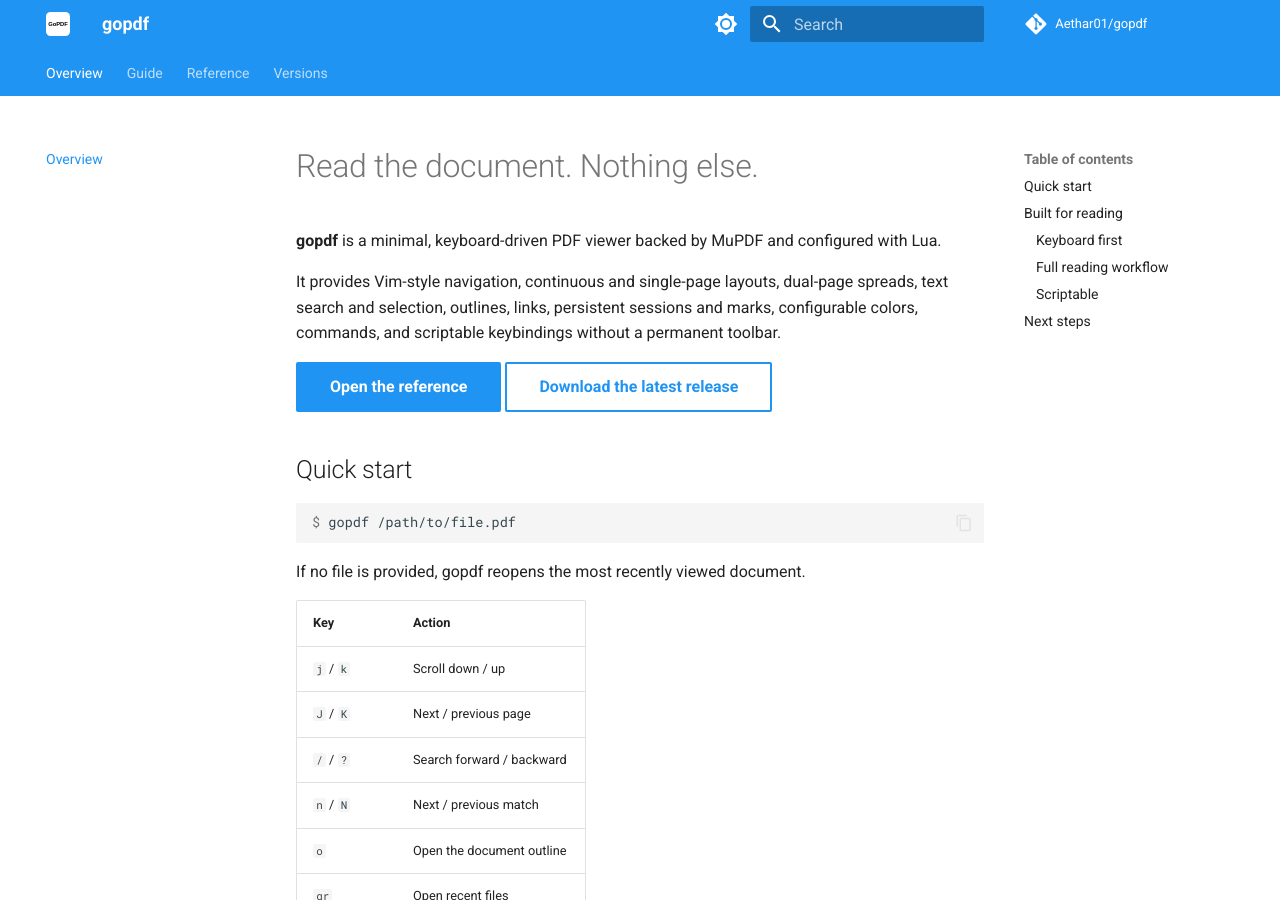
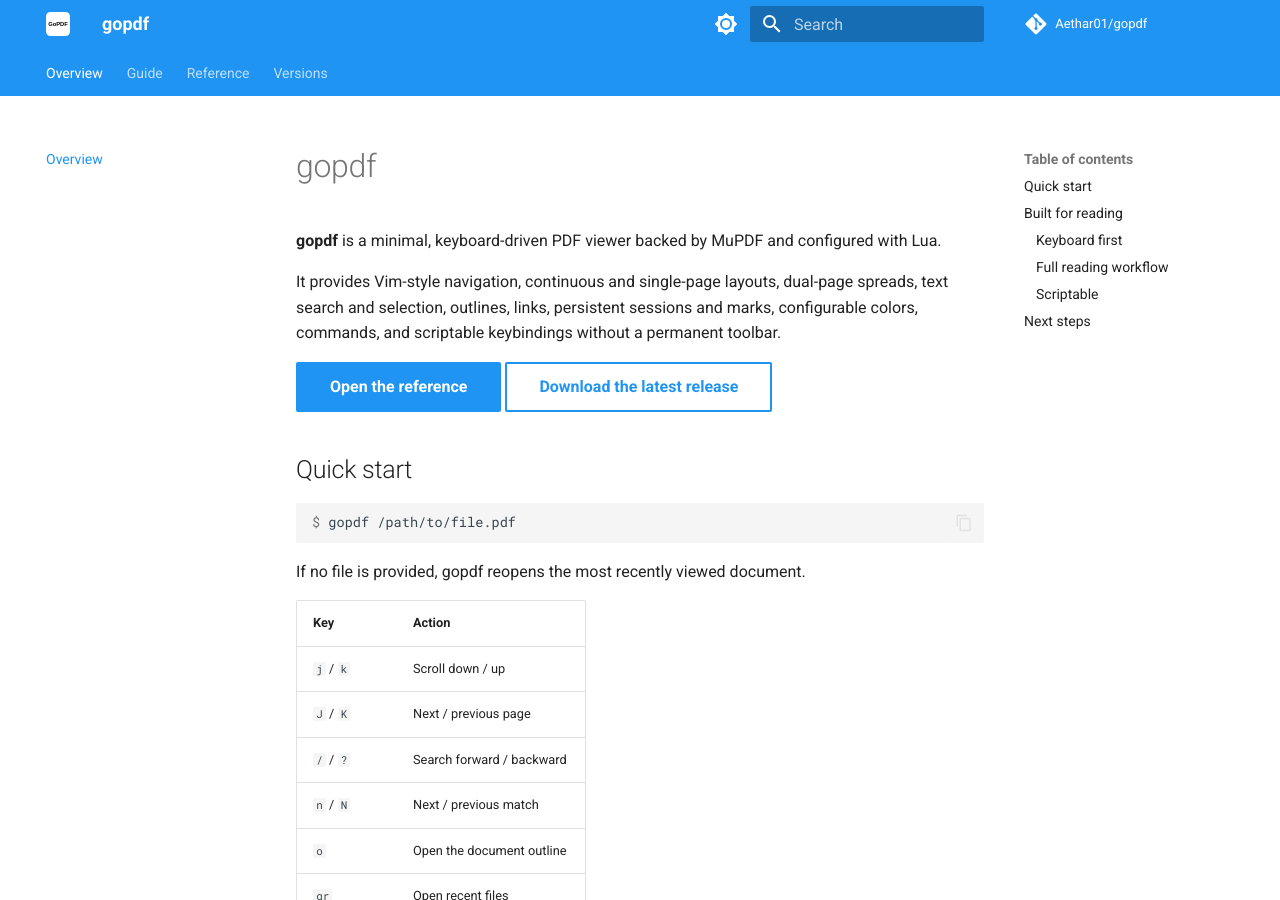
Before and after one commit to Aethar01/gopdf_docs, an MkDocs documentation site: the page built from docs/index.md, in a window 1280 px wide and 900 px high. Built offline with MkDocs 1.6.1 and Material for MkDocs 9.7.7, drawn with Linux system fonts in a browser that asks for light colours; comment, search, counter and statistics services are not loaded; the version menu is left out.

Commit message:
Change title to 'gopdf' and add project description
Updated the title of the documentation to reflect the project name and provide a brief description.

```diff
--- a/docs/index.md
+++ b/docs/index.md
@@ -1,4 +1,4 @@
-# Read the document. Nothing else.
+# gopdf
 
 **gopdf** is a minimal, keyboard-driven PDF viewer backed by MuPDF and configured with Lua.
 
```
